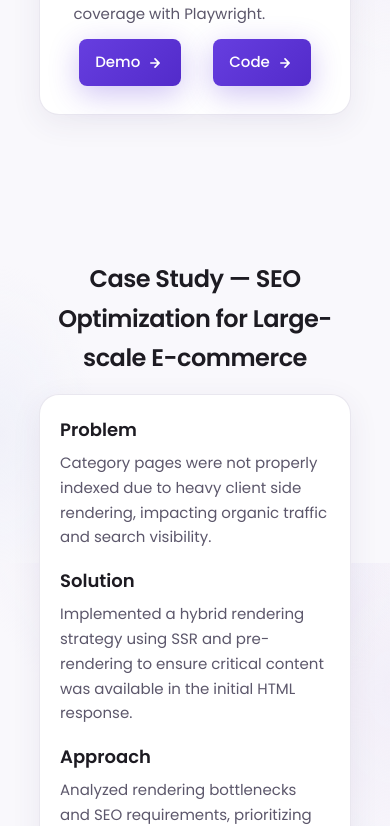
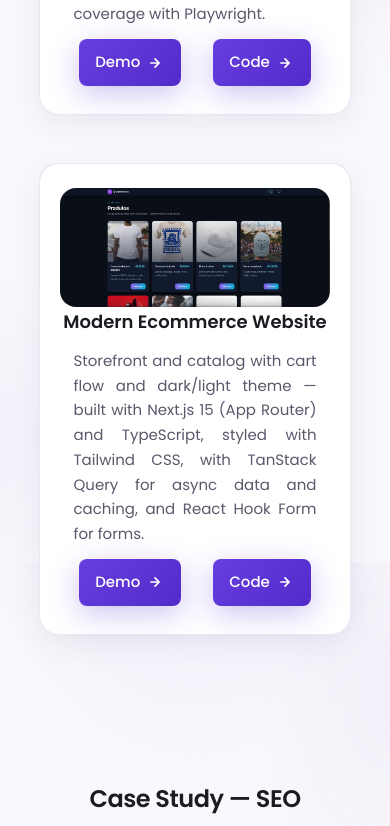
Before and after one commit to marcusplech/web_portfolio, a Next.js app: page / in a window 390 px wide. Shown: the part 2813-3639 px from the top of the page. Built offline with nearby package versions, Linux system fonts and the light colour scheme.

Commit message:
feat: add ecommerce image and update Portfolio component with project details and responsive image dimensions

```diff
--- a/src/components/Portfolio.tsx
+++ b/src/components/Portfolio.tsx
@@ -1,7 +1,7 @@
 import Image, { type StaticImageData } from 'next/image';
 
 import anifinder from '@/assets/imgs/anifinder.png';
-import ecommerce from '@/assets/imgs/ecommerce.webp';
+import ecommerce from '@/assets/imgs/ecommerce.png';
 import ArrowRight from '@/assets/svg/arrowright.svg';
 
 type PortfolioProject = {
@@ -9,6 +9,8 @@ type PortfolioProject = {
   description: string;
   image: string | StaticImageData;
   imageAlt: string;
+  imageWidth: number;
+  imageHeight: number;
   demoUrl: string;
   codeUrl: string;
 };
@@ -20,18 +22,23 @@ const projects: PortfolioProject[] = [
       'Anime discovery platform inspired by AniList, rebuilt with Next.js and Tailwind CSS. Uses React Query for data fetching, React Hook Form for filters/search, and e2e test coverage with Playwright.',
     image: anifinder,
     imageAlt: 'Screenshot of the Anifinder anime listing app',
+    imageWidth: 1024,
+    imageHeight: 548,
     demoUrl: 'https://anifinder-sepia.vercel.app/',
     codeUrl: 'https://github.com/marcusplech/anifinder',
   },
-  // {
-  //   name: 'Modern Ecommerce Website',
-  //   description:
-  //     'Study project: storefront and checkout with React, Redux, Commerce.js, and Stripe — focused on cart flow, payments UX, and global state.',
-  //   image: ecommerce,
-  //   imageAlt: 'Screenshot of the ecommerce storefront',
-  //   demoUrl: 'https://meuecommerce.netlify.app/',
-  //   codeUrl: 'https://github.com/marcusplech/Ecommerce',
-  // },
+  {
+    name: 'Modern Ecommerce Website',
+    description:
+      'Storefront and catalog with cart flow and dark/light theme — built with Next.js 15 (App Router) and TypeScript, styled with Tailwind CSS, with TanStack Query for async data and caching, and React Hook Form for forms.',
+    image: ecommerce,
+    imageAlt:
+      'Screenshot of the ecommerce catalog in dark mode — product grid with theme toggle and cart',
+    imageWidth: 1024,
+    imageHeight: 451,
+    demoUrl: 'https://mplechecommerce.vercel.app/',
+    codeUrl: 'https://github.com/marcusplech/Ecommerce',
+  },
 ];
 
 export default function Portfolio() {
@@ -46,8 +53,8 @@ export default function Portfolio() {
               className="portfolio__img"
               src={project.image}
               alt={project.imageAlt}
-              width={960}
-              height={540}
+              width={project.imageWidth}
+              height={project.imageHeight}
               sizes="(max-width: 1024px) 90vw, 700px"
             />
             <div className="portfolio__data">
```
Also changed, not shown: src/assets/imgs/ecommerce.png (added).
